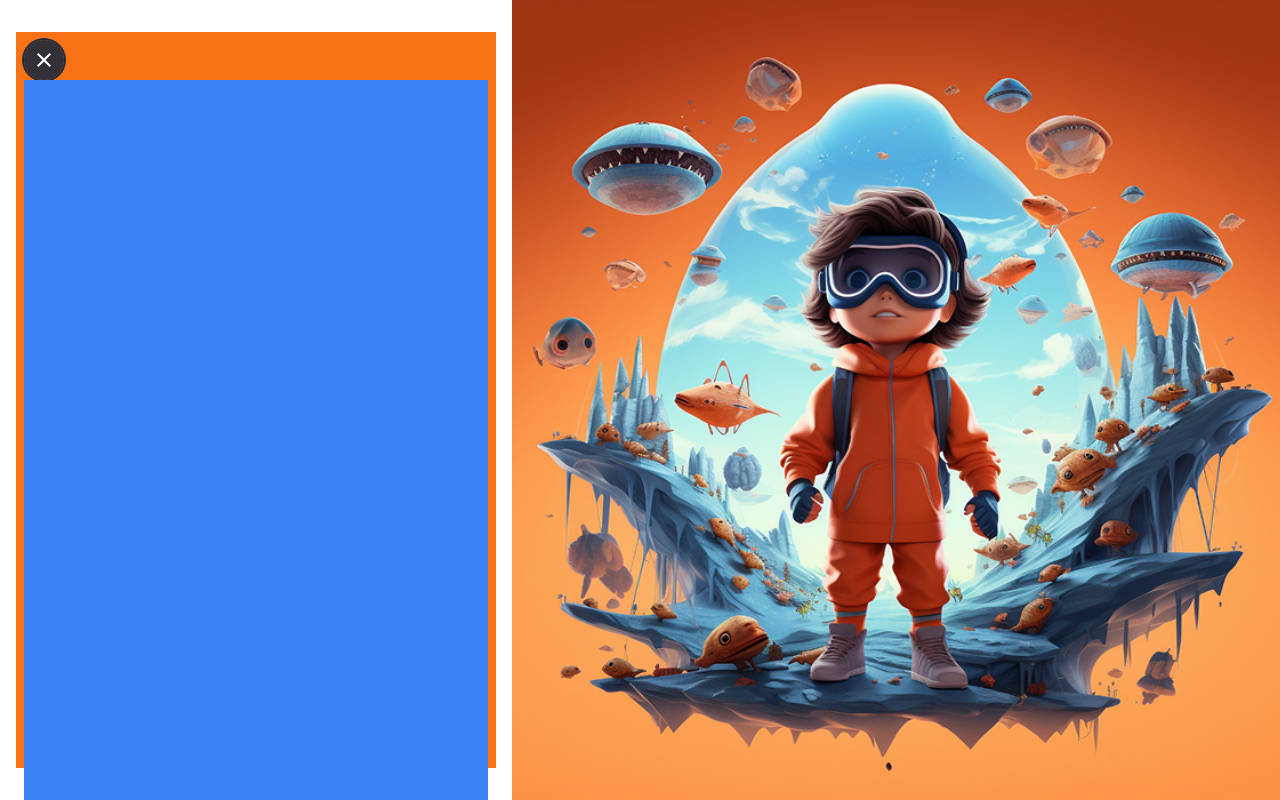
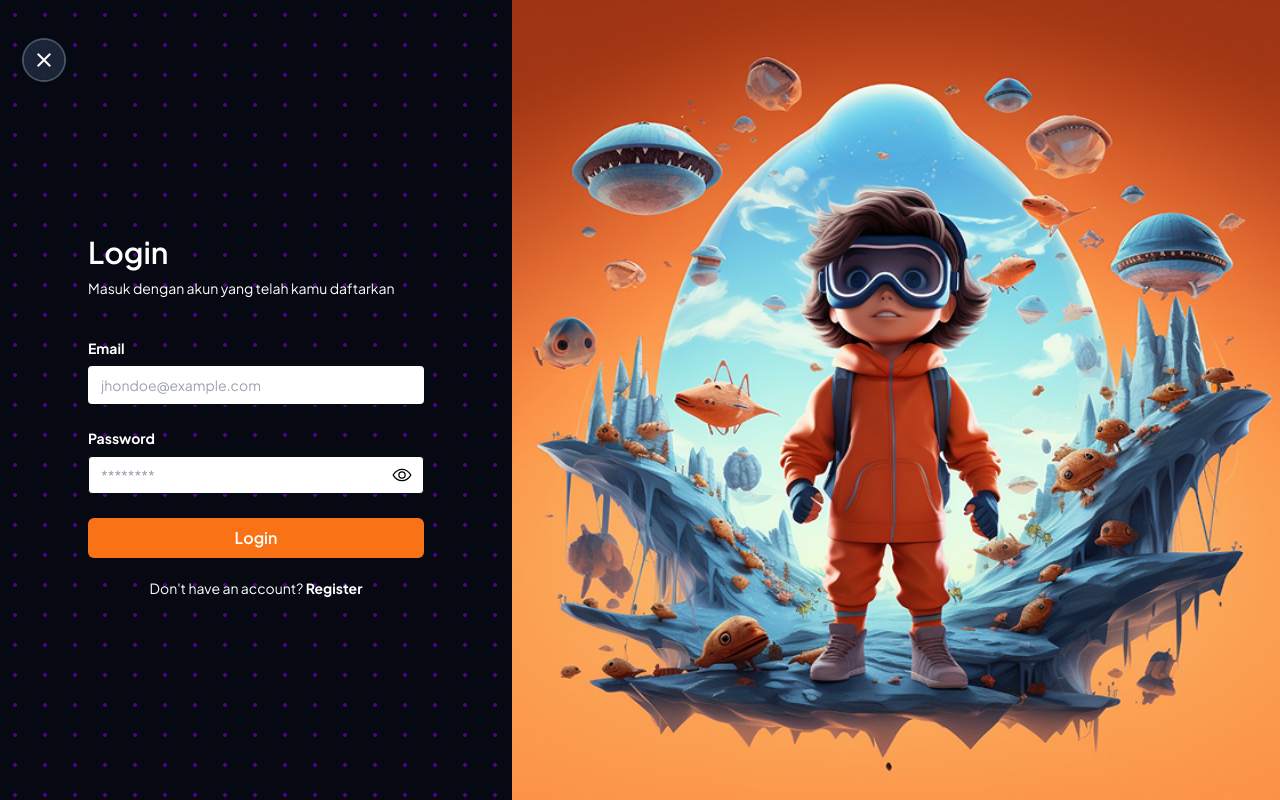
Before and after one commit to nunusaputra/topupskuy-fix, a React (Vite) app: page /login in a window 1280 px wide. Built offline with nearby package versions, Linux system fonts and the light colour scheme.

Commit message:
Update Login and Register page

```diff
--- a/src/components/auth/FormLogin.jsx
+++ b/src/components/auth/FormLogin.jsx
@@ -1,7 +1,50 @@
-import React from "react";
+import React, { useEffect, useRef, useState } from "react";
+import InputForm from "../element/InputForms/InputForm";
+import InputPassword from "../element/InputForms/InputPassword";
 
 const FormLogin = () => {
-  return <div></div>;
+  const [input, setInput] = useState({
+    email: "",
+    password: "",
+  });
+
+  const handleInput = (e) => {
+    setInput({
+      ...input,
+      [e.target.name]: e.target.value,
+    });
+  };
+
+  const emailRef = useRef(null);
+
+  useEffect(() => {
+    emailRef.current.focus();
+  }, []);
+  return (
+    <form>
+      <InputForm
+        label="Email"
+        type="email"
+        name="email"
+        id="email"
+        placeholder="jhondoe@example.com"
+        ref={emailRef}
+        value={input.email}
+        onChange={handleInput}
+      />
+      <InputPassword
+        label={"Password"}
+        name={"password"}
+        id={"password"}
+        margin={"mt-6 mb-6"}
+        value={input.password}
+        onChange={handleInput}
+      />
+      <button className="bg-seventh text-white w-full px-4 py-1 h-10 rounded-md font-semibold">
+        Login
+      </button>
+    </form>
+  );
 };
 
 export default FormLogin;
--- a/src/components/auth/FormRegister.jsx
+++ b/src/components/auth/FormRegister.jsx
@@ -1,7 +1,69 @@
-import React from "react";
+import React, { useEffect, useRef, useState } from "react";
+import InputForm from "../element/InputForms/InputForm";
+import InputPassword from "../element/InputForms/InputPassword";
 
 const FormRegister = () => {
-  return <div></div>;
+  const [input, setInput] = useState({
+    nama: "",
+    telpon: "",
+    password: "",
+    confPassword: "",
+  });
+
+  const handleInput = (e) => {
+    setInput({
+      ...input,
+      [e.target.name]: e.target.value,
+    });
+  };
+
+  const nameRef = useRef(null);
+
+  useEffect(() => {
+    nameRef.current.focus();
+  }, []);
+  return (
+    <form>
+      <InputForm
+        label="Nama Lengkap"
+        type="text"
+        name="nama"
+        id="nama"
+        placeholder="Jhon Doe"
+        ref={nameRef}
+        value={input.nama}
+        onChange={handleInput}
+      />
+      <InputForm
+        label="No Handphone"
+        type="tel"
+        name="telpon"
+        id="telpon"
+        placeholder="+6281322022050"
+        value={input.telepon}
+        onChange={handleInput}
+      />
+      <InputPassword
+        label={"Password"}
+        name={"password"}
+        id={"password"}
+        margin={"mt-6 mb-6"}
+        value={input.password}
+        onChange={handleInput}
+      />
+      <InputPassword
+        label={"Confirm Password"}
+        name={"password"}
+        id={"confPassword"}
+        margin={"mt-6 mb-6"}
+        value={input.confPassword}
+        onChange={handleInput}
+      />
+      <button className="bg-seventh text-white w-full px-4 py-1 h-10 rounded-md font-semibold">
+        Register
+      </button>
+    </form>
+  );
 };
 
 export default FormRegister;
--- /dev/null
+++ b/src/components/element/InputForms/Input.jsx
@@ -0,0 +1,19 @@
+import React, { forwardRef } from "react";
+
+const Input = forwardRef((props, ref) => {
+  const { name, type, placeholder, value, onChange } = props;
+  return (
+    <input
+      type={type}
+      name={name}
+      id={name}
+      placeholder={placeholder}
+      ref={ref}
+      className="text-sm border border-primary rounded w-full py-2 px-3 text-slate-700 focus:outline-none focus:ring-1 focus:ring-primary focus:border-transparent"
+      value={value}
+      onChange={onChange}
+    />
+  );
+});
+
+export default Input;
--- /dev/null
+++ b/src/components/element/InputForms/InputForm.jsx
@@ -0,0 +1,34 @@
+import React, { forwardRef } from "react";
+import Label from "./Label";
+import Input from "./Input";
+
+const InputForm = forwardRef((props, ref) => {
+  const {
+    name,
+    type,
+    placeholder,
+    label,
+    size = "mb-6",
+    style,
+    value,
+    onChange,
+  } = props;
+  return (
+    <div className={`${size}`}>
+      <Label htmlFor={name} styling={style}>
+        {label}
+      </Label>
+      <Input
+        type={type}
+        name={name}
+        id={name}
+        placeholder={placeholder}
+        ref={ref}
+        value={value}
+        onChange={onChange}
+      />
+    </div>
+  );
+});
+
+export default InputForm;
--- /dev/null
+++ b/src/components/element/InputForms/InputPassword.jsx
@@ -0,0 +1,37 @@
+import React, { useState } from "react";
+import { IoEyeOffOutline, IoEyeOutline } from "react-icons/io5";
+
+const InputPassword = ({ margin, value, onChange, label, name, id }) => {
+  const [show, setShow] = useState(false);
+  return (
+    <div className={`${margin}`}>
+      <label htmlFor={name} className="block text-sm font-bold text-white mb-2">
+        {label}
+      </label>
+      <div className="relative block">
+        <span className="sr-only">Password</span>
+        <span
+          className="absolute inset-y-0 right-3 flex items-center pl-2 cursor-pointer"
+          onClick={() => setShow(!show)}
+        >
+          {show ? (
+            <IoEyeOffOutline className="w-5 h-5" />
+          ) : (
+            <IoEyeOutline className="w-5 h-5" />
+          )}
+        </span>
+        <input
+          type={show ? "text" : "password"}
+          name={name}
+          id={id}
+          placeholder="********"
+          value={value}
+          onChange={onChange}
+          className="text-sm border border-primary rounded w-full py-2 px-3 text-slate-700 focus:outline-none focus:ring-1 focus:ring-primary focus:border-transparent"
+        />
+      </div>
+    </div>
+  );
+};
+
+export default InputPassword;
--- /dev/null
+++ b/src/components/element/InputForms/Label.jsx
@@ -0,0 +1,15 @@
+import React from "react";
+
+const Label = (props) => {
+  const { htmlFor, children, styling } = props;
+  return (
+    <label
+      htmlFor={htmlFor}
+      className={`block text-sm font-bold text-white mb-2 ${styling}`}
+    >
+      {children}
+    </label>
+  );
+};
+
+export default Label;
--- a/src/components/element/InputSearch.jsx
+++ /dev/null
@@ -1,21 +0,0 @@
-import React from "react";
-import { IoSearchOutline } from "react-icons/io5";
-
-const InputSearch = () => {
-  return (
-    <label htmlFor="search" className="relative block">
-      <span className="sr-only">Search</span>
-      <span className="absolute inset-y-0 left-0 flex items-center pl-2">
-        <IoSearchOutline className="w-5 h-5" />
-      </span>
-      <input
-        type="text"
-        name="search"
-        placeholder="Search for anything..."
-        className="placeholder:italic placeholder:text-slate-400 block bg-white w-full border border-slate-300 rounded-md py-2.5 pl-9 pr-3 shadow-sm focus:outline-none focus:border-slate-800 focus:ring-slate-800 focus:ring-1 sm:text-sm"
-      />
-    </label>
-  );
-};
-
-export default InputSearch;
--- a/src/index.css
+++ b/src/index.css
@@ -84,4 +84,8 @@
   section {
     @apply py-[25px];
   }
+
+  .icon-close {
+    @apply absolute top-10 left-7;
+  }
 }
--- a/src/layouts/AuthLayouts.jsx
+++ b/src/layouts/AuthLayouts.jsx
@@ -7,17 +7,40 @@ const AuthLayouts = (props) => {
   const { type, children, title } = props;
   return (
     <div className="w-full min-h-screen bg-primary background-dots">
-      <div className="w-full min-h-screen">
-        <div className="flex ">
-          <div className="w-[40%] min-h-screen bg-white px-4 py-8">
-            <div className="w-full h-full p-2 bg-orange-500">
-              <div className="w-10 h-10 rounded-full bg-slate-800/90 flex items-center justify-center group ring-2 ring-offset-0 ring-slate-800 cursor-pointer hover:ring-offset-4 hover:ring-offset-primary transition-all duration-300">
-                <IoMdClose className="text-2xl text-white group-hover:scale-125 transition-all duration-300" />
+      <div className="w-full max-h-screen">
+        <div className="md:flex ">
+          <div className="relative w-full flex flex-col md:flex-none justify-center md:w-[40%] min-h-screen px-4 py-8">
+            <div className="w-full h-full p-2">
+              <a href="/">
+                <div className="icon-close w-10 h-10 mb-3 rounded-full bg-slate-800/90 flex items-center justify-center group ring-2 ring-offset-0 ring-slate-600 cursor-pointer hover:ring-offset-4 hover:ring-offset-primary transition-all duration-300">
+                  <IoMdClose className="text-2xl text-white group-hover:scale-125 transition-all duration-300" />
+                </div>
+              </a>
+              <div className="w-full mt-5 md:mt-0 h-[90%] flex flex-col justify-center items-center px-2 lg:px-10 xl:px-16 py-4">
+                <div className="w-full h-full flex flex-col justify-center gap-5">
+                  <div className="flex flex-col gap-2">
+                    <h1 className="mt-5 md:mt-0 text-3xl md:text-2xl lg:text-3xl font-semibold text-white">
+                      {title}
+                    </h1>
+                    {type === "login" ? (
+                      <p className="text-xs lg:text-sm  text-white">
+                        Masuk dengan akun yang telah kamu daftarkan
+                      </p>
+                    ) : (
+                      <p className="text-xs lg:text-sm text-white">
+                        Masukan informasi pendaftaran yang valid
+                      </p>
+                    )}
+                  </div>
+                  <div className="mt-5">
+                    {children}
+                    <Navigation type={type} />
+                  </div>
+                </div>
               </div>
-              <div className="w-full h-full bg-blue-500 "></div>
             </div>
           </div>
-          <div className="w-[60%] max-h-screen bg-red-500 overflow-hidden">
+          <div className="hidden md:block w-[60%] max-h-screen bg-red-500 overflow-hidden">
             <img src={banner} alt="" className="w-full h-full object-cover" />
           </div>
         </div>
@@ -29,11 +52,11 @@ const AuthLayouts = (props) => {
 const Navigation = ({ type }) => {
   if (type === "login" || type === "Login") {
     return (
-      <p className="text-sm text-center mt-5">
+      <p className="text-xs lg:text-sm text-white text-center mt-5">
         Don't have an account?{" "}
         <Link
           to="/register"
-          className="text-primary hover:text-blue-800 font-bold"
+          className="text-white hover:text-seventh font-bold"
         >
           Register
         </Link>
@@ -41,12 +64,9 @@ const Navigation = ({ type }) => {
     );
   } else {
     return (
-      <p className="text-sm text-center mt-5">
+      <p className="text-xs lg:text-sm text-white text-center mt-5">
         Already have an account?{" "}
-        <Link
-          to="/login"
-          className="text-primary hover:text-blue-800 font-bold"
-        >
+        <Link to="/login" className="text-white hover:text-seventh font-bold">
           Login
         </Link>
       </p>
--- a/src/pages/Register.jsx
+++ b/src/pages/Register.jsx
@@ -1,7 +1,15 @@
 import React from "react";
+import AuthLayouts from "../layouts/AuthLayouts";
+import FormRegister from "../components/auth/FormRegister";
 
 const Register = () => {
-  return <div></div>;
+  return (
+    <div>
+      <AuthLayouts title={"Register"} type={"register"}>
+        <FormRegister />
+      </AuthLayouts>
+    </div>
+  );
 };
 
 export default Register;
```
